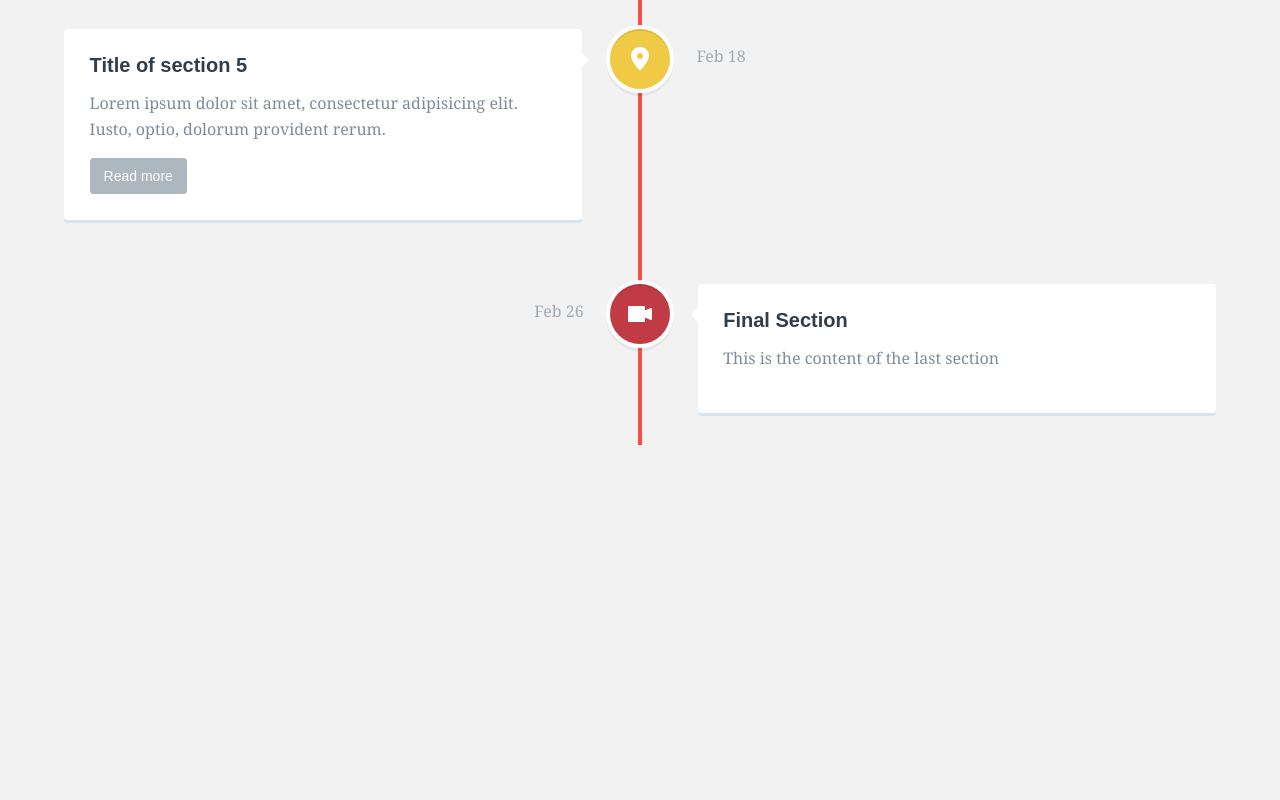
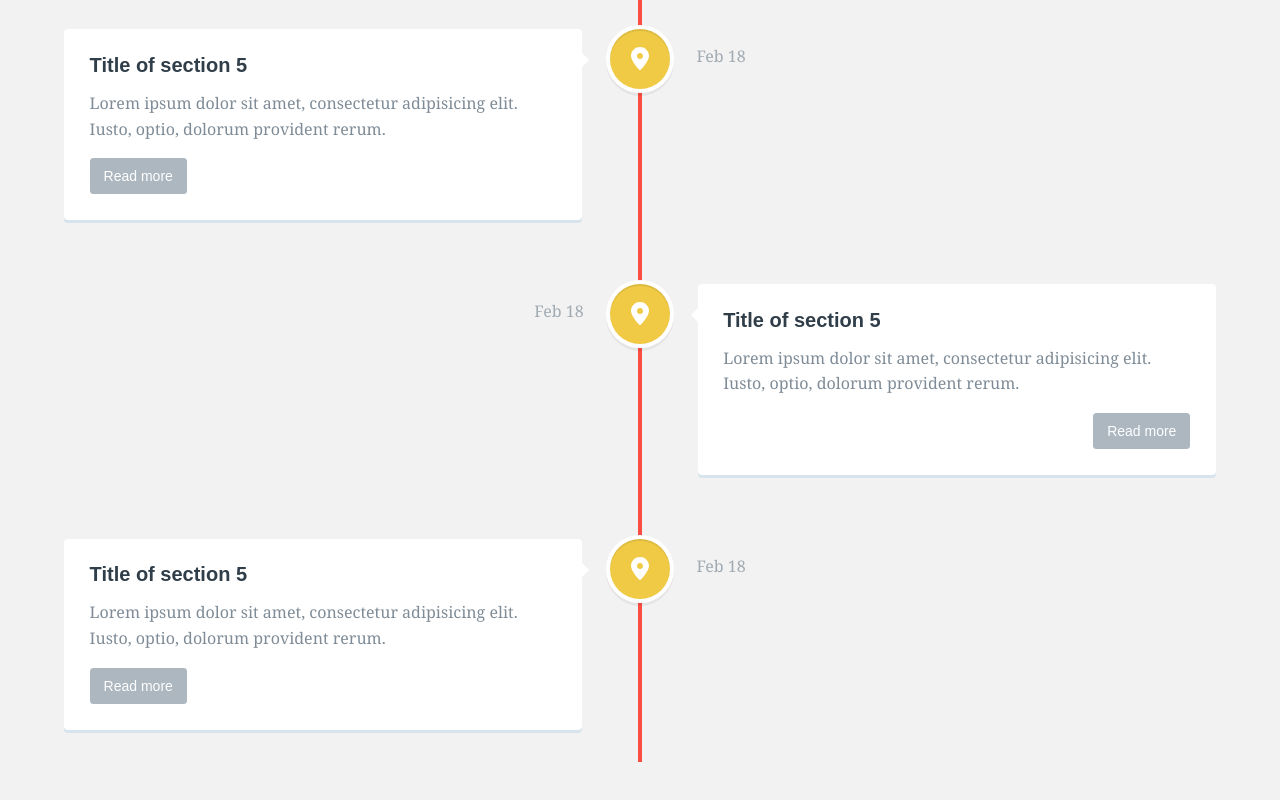
Before and after one commit to monum/lsl-timeline, a plain HTML site: page index.html in a window 1280 px wide. Shown: the part 1794-2594 px from the top of the page. Before the commit the page ends 2287 px from the top, so only its background shows below. Drawn offline with nearby package versions, Linux system fonts and the light colour scheme; a web font is replaced by a local one.

Commit message:
Adding posts

```diff
--- a/index.html
+++ b/index.html
@@ -80,13 +80,26 @@
 		</div> <!-- cd-timeline-block -->
 
 		<div class="cd-timeline-block">
-			<div class="cd-timeline-img cd-movie">
-				<img src="img/cd-icon-movie.svg" alt="Movie">
+			<div class="cd-timeline-img cd-location">
+				<img src="img/cd-icon-location.svg" alt="Location">
 			</div> <!-- cd-timeline-img -->
 			<div class="cd-timeline-content">
-				<h2>Final Section</h2>
-				<p>This is the content of the last section</p>
-				<span class="cd-date">Feb 26</span>
+				<h2>Title of section 5</h2>
+				<p>Lorem ipsum dolor sit amet, consectetur adipisicing elit. Iusto, optio, dolorum provident rerum.</p>
+				<a href="#0" class="cd-read-more">Read more</a>
+				<span class="cd-date">Feb 18</span>
+			</div> <!-- cd-timeline-content -->
+		</div> <!-- cd-timeline-block -->
+
+		<div class="cd-timeline-block">
+			<div class="cd-timeline-img cd-location">
+				<img src="img/cd-icon-location.svg" alt="Location">
+			</div> <!-- cd-timeline-img -->
+			<div class="cd-timeline-content">
+				<h2>Title of section 5</h2>
+				<p>Lorem ipsum dolor sit amet, consectetur adipisicing elit. Iusto, optio, dolorum provident rerum.</p>
+				<a href="#0" class="cd-read-more">Read more</a>
+				<span class="cd-date">Feb 18</span>
 			</div> <!-- cd-timeline-content -->
 		</div> <!-- cd-timeline-block -->
 
```
